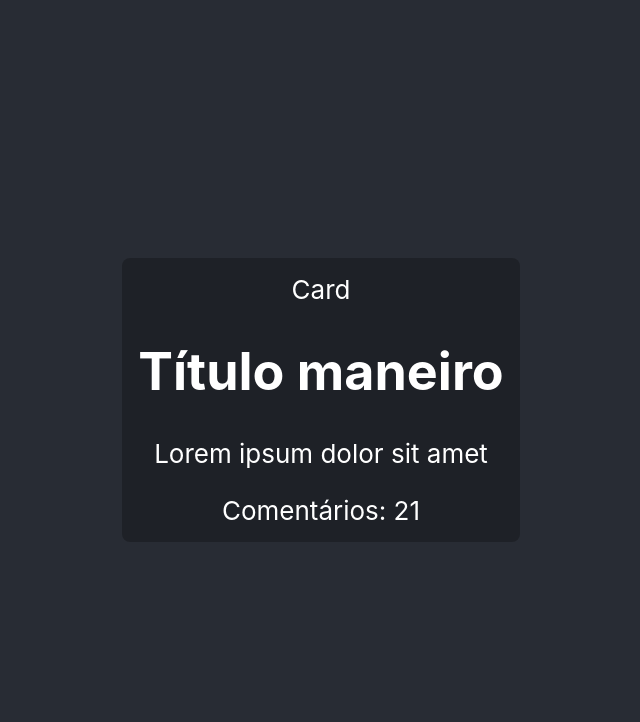
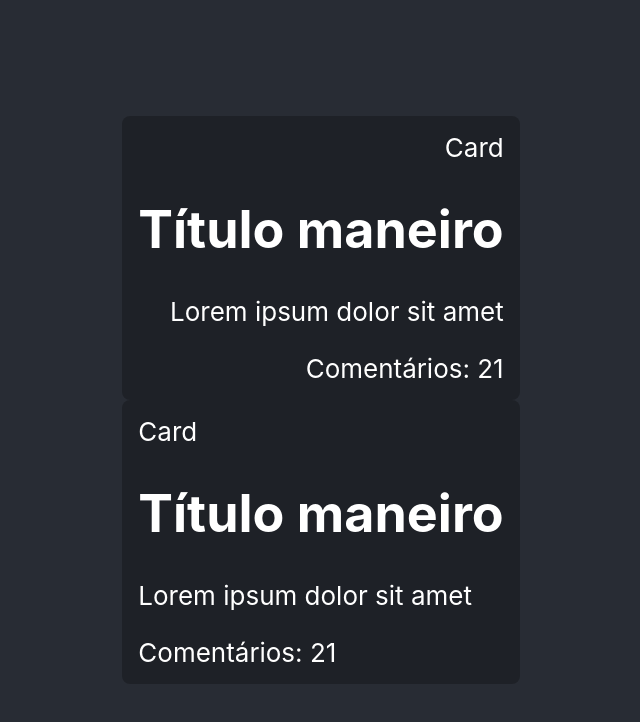
Before and after one commit to emanueltobias/etnews, a React (Create React App) app in the folder etnews-ui/: page / in a window 1280 px wide. Shown: the top 722 px of the page, without its empty margins (319-959 px from the left). Built offline with nearby package versions, Linux system fonts and the light colour scheme.

Commit message:
Estilizado componentes com CSS (de forma dinâmica)

```diff
--- a/etnews-ui/src/App.tsx
+++ b/etnews-ui/src/App.tsx
@@ -11,7 +11,10 @@
   return (
     <div className="App">
       <header className="App-header">
-        <Card title={"Card"}>
+        <Card align="right" title={"Card"}>
+          <Post post={post} totalComments={21} />
+        </Card>
+        <Card align="left" title={"Card"}>
           <Post post={post} totalComments={21} />
         </Card>
       </header>
--- /dev/null
+++ b/etnews-ui/src/components/Card.css
@@ -0,0 +1,13 @@
+.Card {
+    background-color: rgba(0, 0, 0, .25);
+    border-radius: 8px;
+    padding: 16px;
+}
+
+.Card.left {
+    text-align: left;
+}
+
+.Card.right {
+    text-align: right;
+}
--- a/etnews-ui/src/components/Card.tsx
+++ b/etnews-ui/src/components/Card.tsx
@@ -1,16 +1,12 @@
 import { PropsWithChildren } from "react";
+import './Card.css'
 
 type CardProps = PropsWithChildren<{
     title: string
+    align?: 'center' | 'left' | 'right'
 }>
 export default function Card(props: CardProps) {
-    return <div
-        style={{
-            background: 'rgba(0,0,0,.25)',
-            borderRadius: 8,
-            padding: 16,
-        }}
-    >
+    return <div className={`Card ${props.align ||  'center'}`}>
         <div>{props.title}</div>
        {props.children}
     </div>
```
